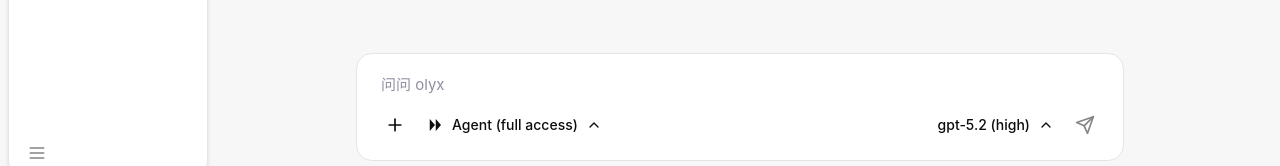
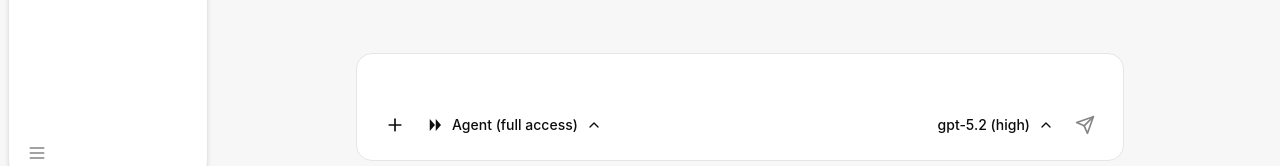
Before and after one commit to rita152/codex-desktop, a React (Vite) app: page / in a window 1280 px wide. Shown: the part 614-780 px from the top of the page. Built offline with nearby package versions, Linux system fonts and the light colour scheme.

Commit message:
docs: add screenshot to README and remove placeholder text

```diff
--- a/src/components/business/ChatInput/index.tsx
+++ b/src/components/business/ChatInput/index.tsx
@@ -30,7 +30,7 @@ export function ChatInput({
   onChange,
   onSend,
   onAddClick,
-  placeholder = '问问 olyx',
+  placeholder = '',
   disabled = false,
   agentOptions = AGENT_OPTIONS,
   selectedAgent = 'agent-full',
```
Also changed, not shown: 3 other files (tests, documents, lock files or other folders).
